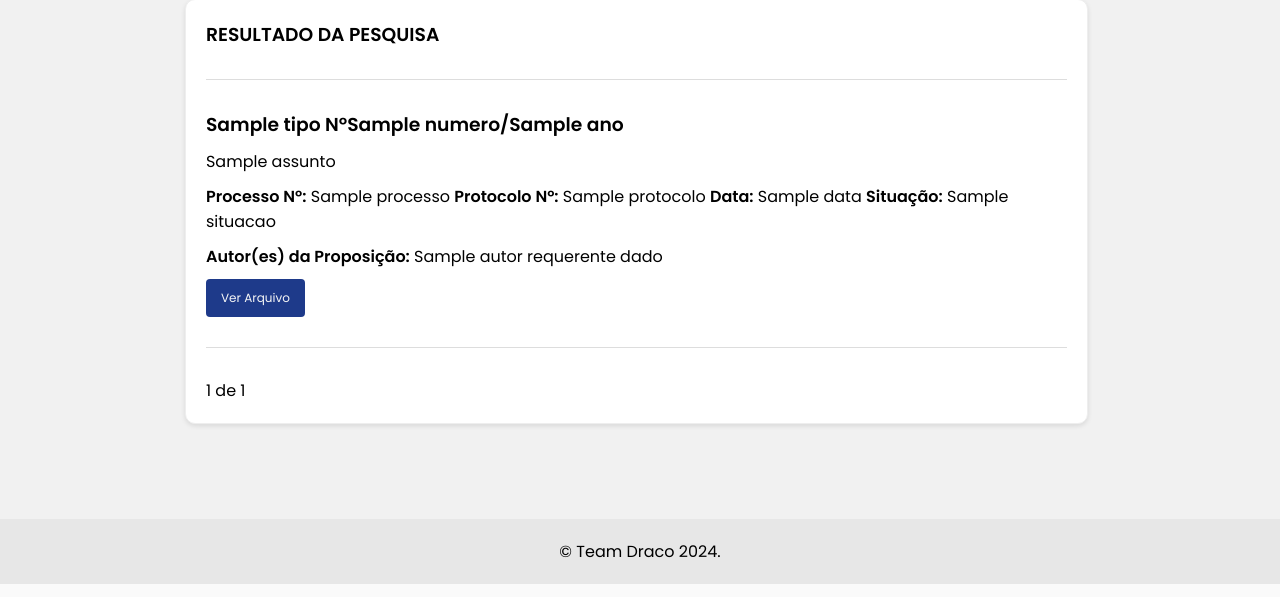
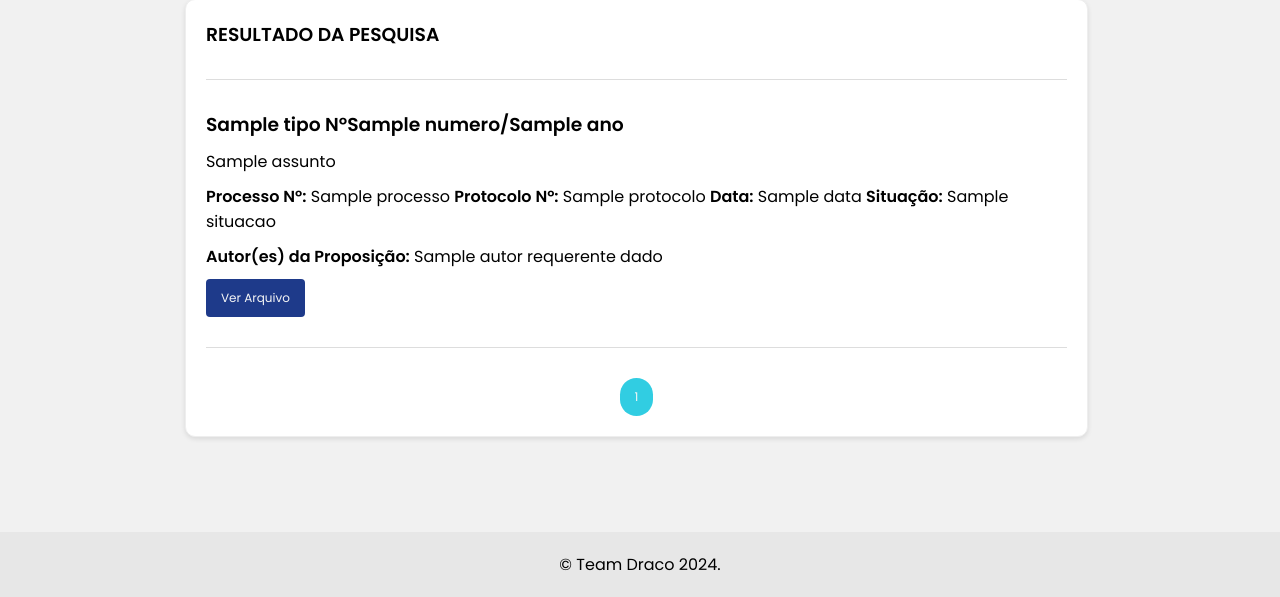
Before and after one commit to Draco-Imperium/API_FATEC1, a Flask app: page /proposicoes in a window 1280 px wide. Shown: the part 397-994 px from the top of the page. Run offline with Flask 3, Linux system fonts and the light colour scheme; tables that the repository leaves empty hold one stand-in row (values such as "Sample post"); a database or web service that is not in the repository returns one stand-in record (values such as "Sample title"); data that the repository does not hold is empty.

Commit message:
AFS-86: Finalizado controle de paginação

```diff
--- a/app/static/css/relatorios.css
+++ b/app/static/css/relatorios.css
@@ -145,6 +145,21 @@ hr {
   text-decoration: none;
 }
 
+.botao-paginacao.ativo {
+  background-color: #31cde2;
+  pointer-events: none;
+}
+
+.botao-paginacao:hover {
+  background-color: var(--cor-secundaria);
+}
+
+#pagination-controls {
+  display: flex;
+  justify-content: center;
+  gap: 10px;
+}
+
 .botao-arquivo {
   background-color: var(--cor-primaria);
   color: var(--cor-clara);
--- a/app/templates/graficos.html
+++ b/app/templates/graficos.html
@@ -3,7 +3,7 @@
 <head>
     <meta charset="UTF-8" />
     <meta name="viewport" content="width=device-width, initial-scale=1.0" />
-    <title>Gráficos com Chart.js</title>
+    <title>Gráficos</title>
     <link rel="stylesheet" href="{{ url_for('static', filename='css/grafico.css') }}" />
     <link rel="stylesheet" href="https://cdnjs.cloudflare.com/ajax/libs/font-awesome/6.0.0-beta3/css/all.min.css">
     {% include 'headFH.html' %}
--- a/app/templates/proposicoes.html
+++ b/app/templates/proposicoes.html
@@ -6,7 +6,7 @@
   <meta name="viewport" content="width=device-width, initial-scale=1.0" />
   <link rel="stylesheet" href="../static/css/relatorios.css" />
   {% include 'headFH.html' %}
-  <title>Relatórios</title>
+  <title>Proposições</title>
 </head>
 
 <body>
@@ -82,15 +82,18 @@
         {% endif %}
         {% if numero %}
         <button class="botao-filtro2"
-        onclick="window.location.href='/proposicoes?tipoID={{ tipoID }}&ano={{ ano }}&autor={{ autor }}'">Número da Proposição: {{ numero }}</button>
+          onclick="window.location.href='/proposicoes?tipoID={{ tipoID }}&ano={{ ano }}&autor={{ autor }}'">Número da
+          Proposição: {{ numero }}</button>
         {% endif %}
         {% if ano %}
         <button class="botao-filtro2"
-        onclick="window.location.href='/proposicoes?tipoID={{ tipoID }}&numero={{ numero }}&autor={{ autor }}'">Ano Proposição: {{ ano }}</button>
+          onclick="window.location.href='/proposicoes?tipoID={{ tipoID }}&numero={{ numero }}&autor={{ autor }}'">Ano
+          Proposição: {{ ano }}</button>
         {% endif %}
         {% if autor %}
         <button class="botao-filtro2"
-        onclick="window.location.href='/proposicoes?tipoID={{ tipoID }}&numero={{ numero }}&ano={{ ano }}'">Autor: {{ autor }}</button>
+          onclick="window.location.href='/proposicoes?tipoID={{ tipoID }}&numero={{ numero }}&ano={{ ano }}'">Autor: {{
+          autor }}</button>
         {% endif %}
       </section>
       <article class="resultados">
@@ -118,18 +121,33 @@
         {% endfor %}
         <hr>
         <div id="pagination-controls">
-          {% if current_page > 1 %}
-          <a href="?page={{ current_page - 1 }}&tipoID={{ tipoID }}&numero={{ numero }}&ano={{ ano }}&autor={{ autor }}"
-            class="botao-paginacao">Anterior</a>
+          {% set start_page = (current_page - 2) if (current_page - 2) > 0 else 1 %}
+          {% set end_page = (current_page + 2) if (current_page + 2) <= total_pages else total_pages %} {% if
+            current_page> 1 %}
+            <a href="?page={{ current_page - 1 }}&tipoID={{ tipoID }}&numero={{ numero }}&ano={{ ano }}&autor={{ autor }}"
+              class="botao-paginacao">Anterior</a>
+            {% endif %}
+            {% if current_page > 3 %}
+            <a href="?page=1&tipoID={{ tipoID }}&numero={{ numero }}&ano={{ ano }}&autor={{ autor }}"
+              class="botao-paginacao">1</a>
+            <a class="botao-paginacao">...</a>
+            {% endif %}
 
-          {% endif %}
+            {% for page in range(start_page, end_page + 1) %}
+            {% if page == current_page %}
+            <span class="botao-paginacao ativo">{{ page }}</span>
+            {% else %}
+            <a href="?page={{ page }}&tipoID={{ tipoID }}&numero={{ numero }}&ano={{ ano }}&autor={{ autor }}"
+              class="botao-paginacao">{{ page }}</a>
+            {% endif %}
+            {% endfor %}
 
-          <span> {{ current_page }} de {{ total_pages }}</span>
-
-          {% if current_page < total_pages %} <a
-            href="?page={{ current_page + 1 }}&tipoID={{ tipoID }}&numero={{ numero }}&ano={{ ano }}&autor={{ autor }}"
-            class="botao-paginacao">Próxima</a>
-            {% endif %}
+            {% if current_page < total_pages %} <a class="botao-paginacao">...</a>
+              <a href="?page={{ total_pages }}&tipoID={{ tipoID }}&numero={{ numero }}&ano={{ ano }}&autor={{ autor }}"
+                class="botao-paginacao">{{total_pages}}</a>
+              <a href="?page={{ current_page + 1 }}&tipoID={{ tipoID }}&numero={{ numero }}&ano={{ ano }}&autor={{ autor }}"
+                class="botao-paginacao">Próxima</a>
+              {% endif %}
         </div>
 
       </article>
```
Also changed, not shown: 1 other file.
